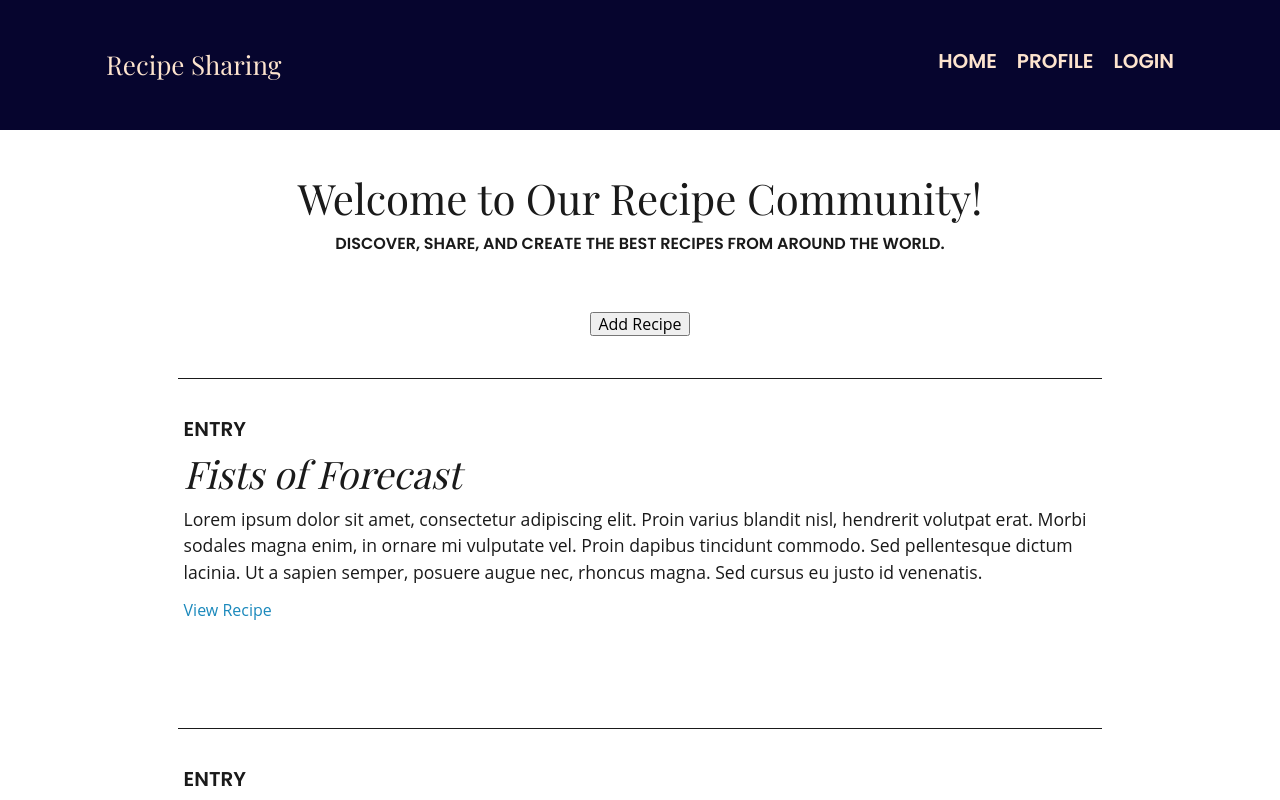
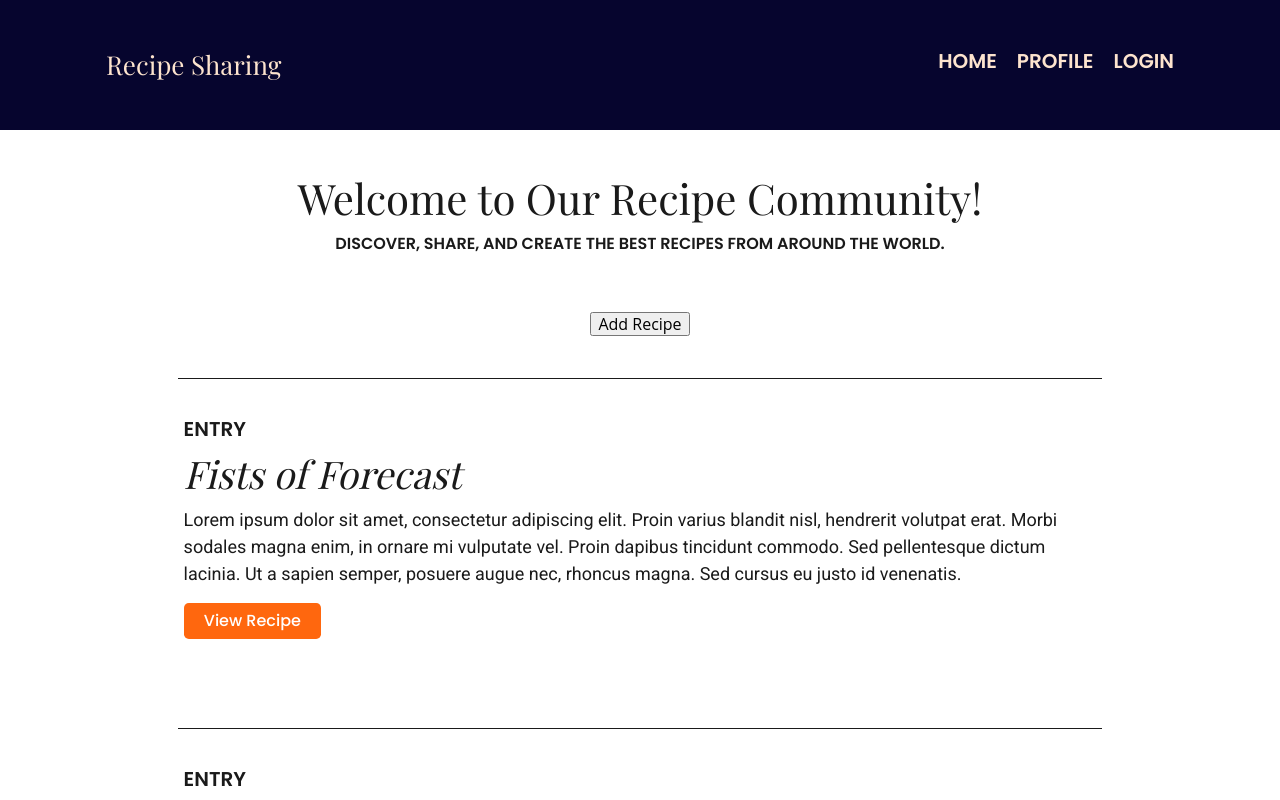
Before and after one commit to jessenay/Recipe-Sharing, a React (Vite) app in the folder client/: page /home in a window 1280 px wide. Shown: the top 800 px of the page. Built offline with nearby package versions, Linux system fonts and the light colour scheme; a web font is replaced by a local one.

Commit message:
button styling

```diff
--- a/client/src/components/RecipeItem/index.jsx
+++ b/client/src/components/RecipeItem/index.jsx
@@ -7,7 +7,7 @@ export default function RecipeItem(props) {
             fontSize: "20px",
             fontFamily: "Poppins",
             fontWeight: 600,
-            textTransform:'uppercase',
+            textTransform: "uppercase",
           }}
         >
           {props.category}
@@ -23,10 +23,27 @@ export default function RecipeItem(props) {
         >
           {props.title}
         </h5>
-        <p className="card-text">{props.instruction}</p>
-        <a href="#" className="card-link">
+        <p
+          style={{
+            fontSize: "18px",
+            fontFamily: "Roboto",
+            fontWeight: 400,
+          }}
+          className="card-text"
+        >
+          {props.instruction}
+        </p>
+        <button
+          style={{
+            fontSize: "16px",
+            fontFamily: "Poppins",
+            fontWeight: 500,
+          }}
+          href="#"
+          className="btn"
+        >
           View Recipe
-        </a>
+        </button>
       </div>
     </div>
   );
```
